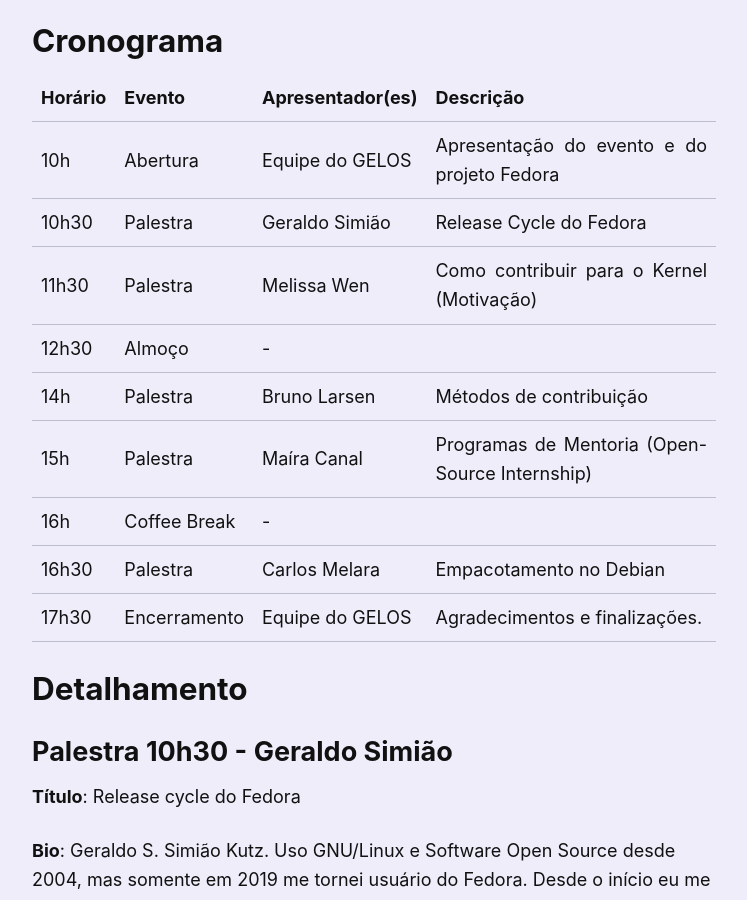
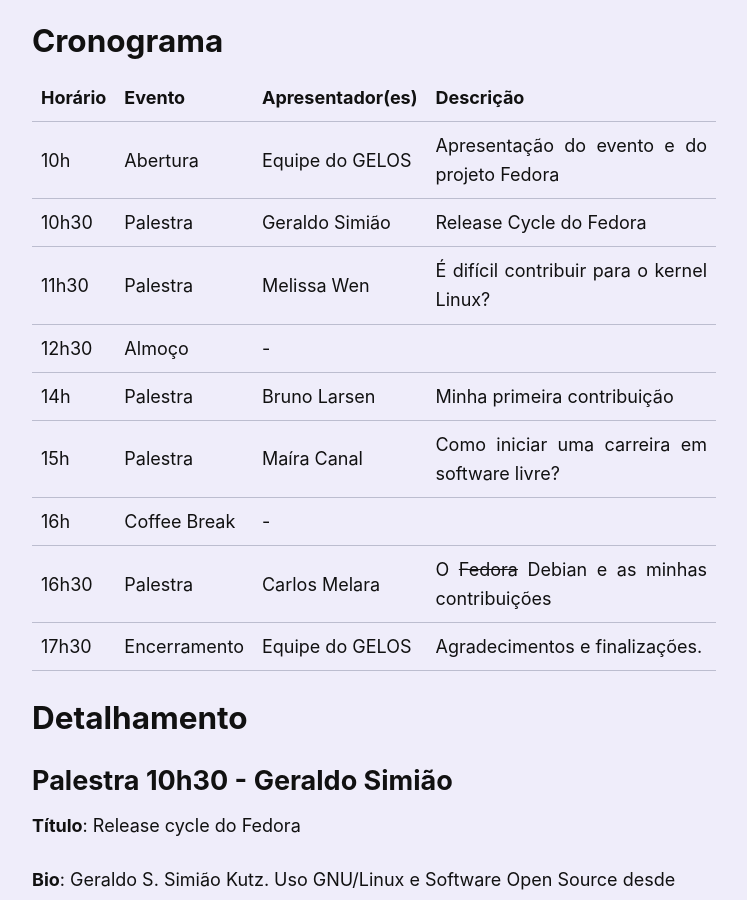
Before and after one commit to gelos-icmc/site, a Jekyll site: the page built from _main/_posts/2022-10-10-fedora-release-party.md, in a window 1280 px wide and 900 px high, scrolled down 1369 px. Shown: the whole window, without its empty margins (266-1013 px from the left). Built offline with Jekyll 4.4.1, drawn with Linux system fonts in a browser that asks for light colours.

Commit message:
posts/fedora: update schedule with correct presentation names

```diff
--- a/_main/_posts/2022-10-10-fedora-release-party.md
+++ b/_main/_posts/2022-10-10-fedora-release-party.md
@@ -25,12 +25,12 @@ Confira o nosso cronograma completo de atividades abaixo.
 |---------|--------------|------------------|------------------------------------------------|
 | 10h     | Abertura     | Equipe do GELOS  | Apresentação do evento e do projeto Fedora     |
 | 10h30   | Palestra     | Geraldo Simião   | Release Cycle do Fedora                        |
-| 11h30   | Palestra     | Melissa Wen      | Como contribuir para o Kernel (Motivação)      |
+| 11h30   | Palestra     | Melissa Wen      | É difícil contribuir para o kernel Linux?      |
 | 12h30   | Almoço       | -                |                                                |
-| 14h     | Palestra     | Bruno Larsen     | Métodos de contribuição                        |
-| 15h     | Palestra     | Maíra Canal      | Programas de Mentoria (Open-Source Internship) |
+| 14h     | Palestra     | Bruno Larsen     | Minha primeira contribuição                    |
+| 15h     | Palestra     | Maíra Canal      | Como iniciar uma carreira em software livre?   |
 | 16h     | Coffee Break | -                |                                                |
-| 16h30   | Palestra     | Carlos Melara    | Empacotamento no Debian                        |
+| 16h30   | Palestra     | Carlos Melara    | O ~~Fedora~~ Debian e as minhas contribuições  |
 | 17h30   | Encerramento | Equipe do GELOS  | Agradecimentos e finalizações.                 |
 
 ## Detalhamento
```
